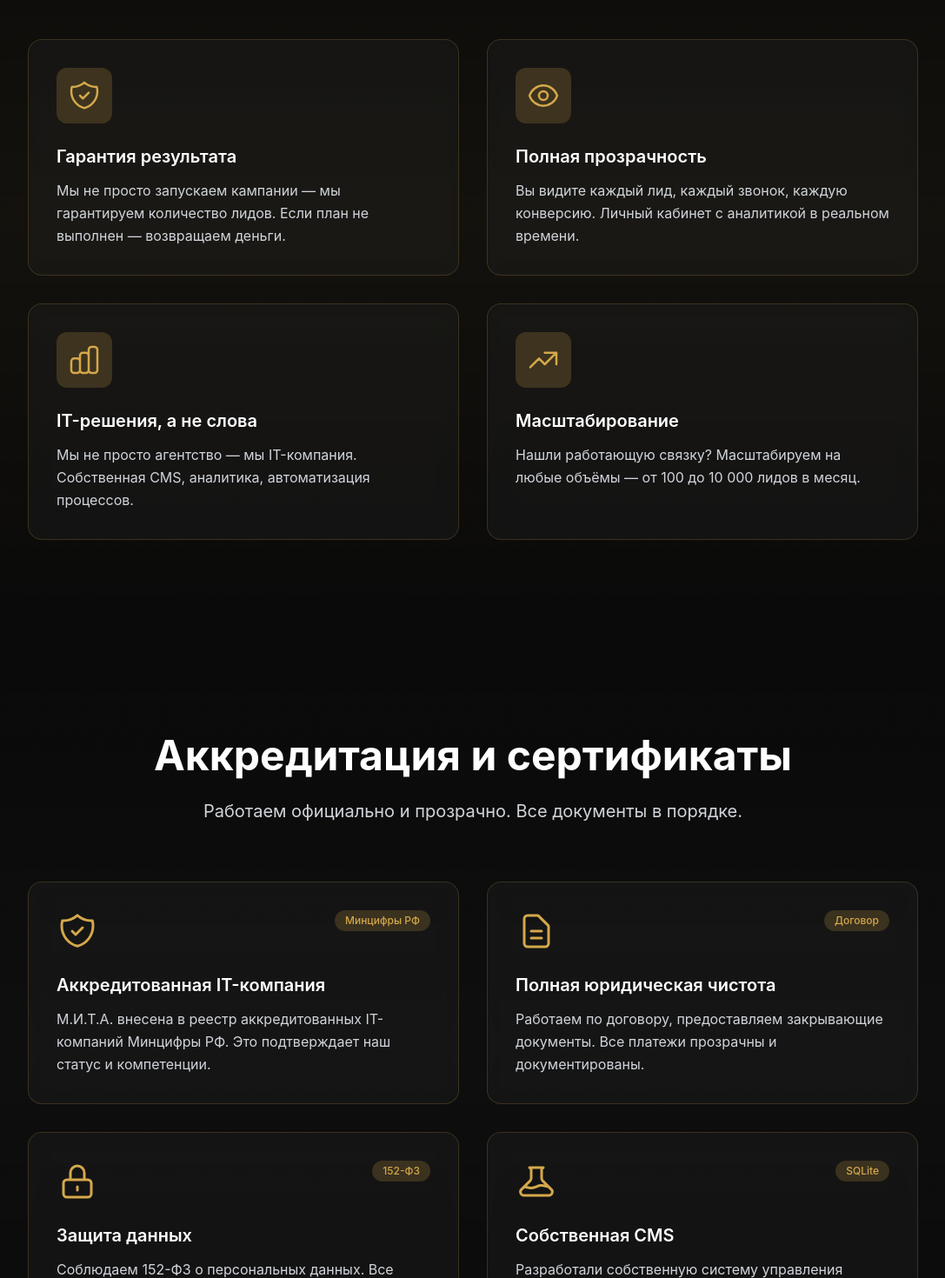
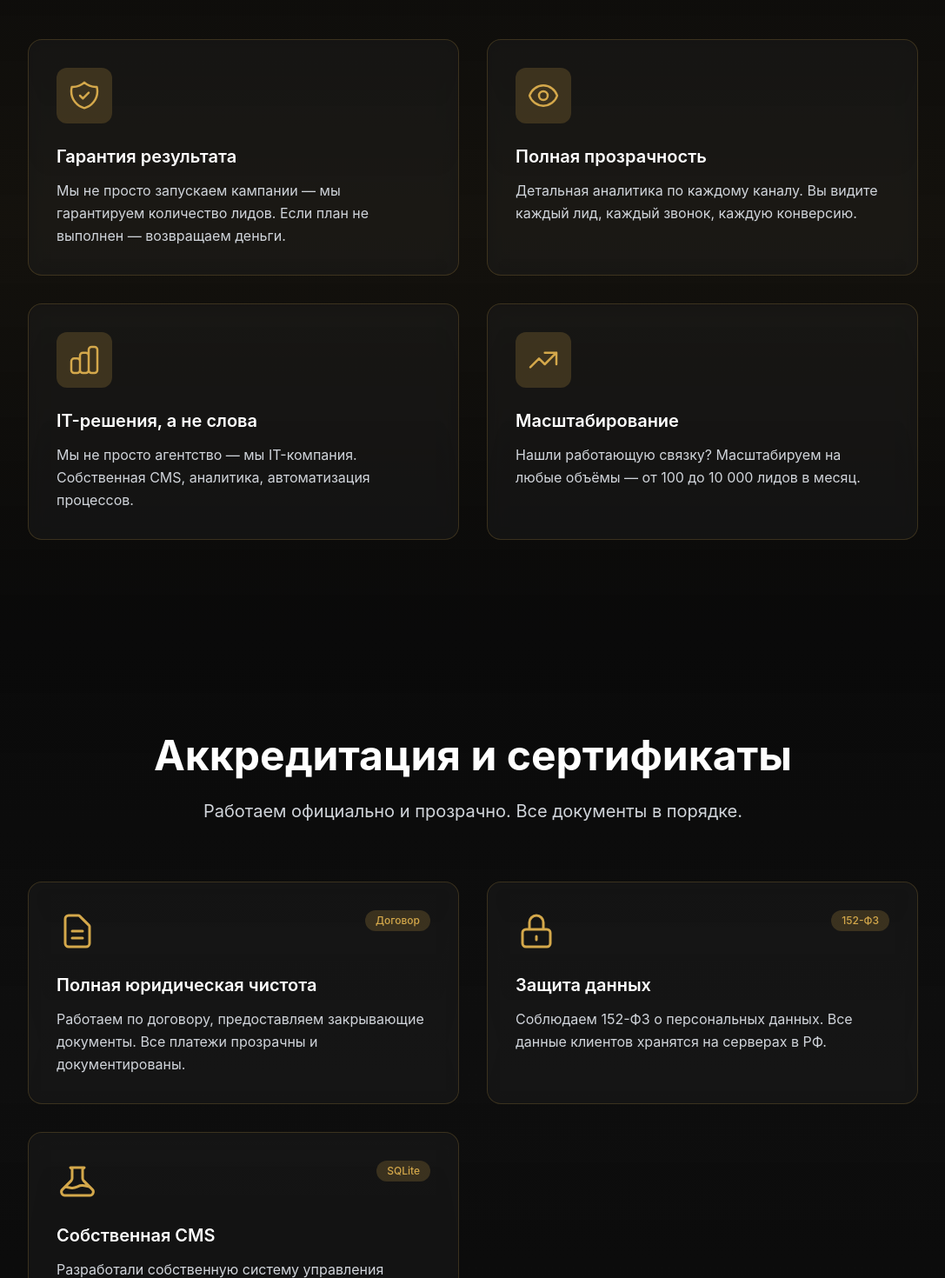
Before and after one commit to iac-iac-iac/mita-marketing-agency, a Next.js app: page / in a window 1280 px wide. Shown: the part 3734-5204 px from the top of the page at 87% size, without its empty margins (96-1183 px from the left). Built offline with nearby package versions, Linux system fonts and the light colour scheme; no server answers; the database is empty.

Commit message:
fix: remove IT accreditation badge, update transparency description, sync hero media on server

```diff
--- a/src/components/blocks/Accreditations.tsx
+++ b/src/components/blocks/Accreditations.tsx
@@ -16,16 +16,6 @@ interface AccreditationsProps {
 }
 
 const defaultItems: CertificationItem[] = [
-  {
-    icon: (
-      <svg className="w-12 h-12" fill="none" stroke="currentColor" viewBox="0 0 24 24">
-        <path strokeLinecap="round" strokeLinejoin="round" strokeWidth={1.5} d="M9 12l2 2 4-4m5.618-4.016A11.955 11.955 0 0112 2.944a11.955 11.955 0 01-8.618 3.04A12.02 12.02 0 003 9c0 5.591 3.824 10.29 9 11.622 5.176-1.332 9-6.03 9-11.622 0-1.042-.133-2.052-.382-3.016z" />
-      </svg>
-    ),
-    title: 'Аккредитованная IT-компания',
-    description: 'М.И.Т.А. внесена в реестр аккредитованных IT-компаний Минцифры РФ. Это подтверждает наш статус и компетенции.',
-    badge: 'Минцифры РФ',
-  },
   {
     icon: (
       <svg className="w-12 h-12" fill="none" stroke="currentColor" viewBox="0 0 24 24">
--- a/src/components/blocks/WhyChooseUs.tsx
+++ b/src/components/blocks/WhyChooseUs.tsx
@@ -32,7 +32,7 @@ const defaultPrinciples: PrincipleItem[] = [
       </svg>
     ),
     title: 'Полная прозрачность',
-    description: 'Вы видите каждый лид, каждый звонок, каждую конверсию. Личный кабинет с аналитикой в реальном времени.',
+    description: 'Детальная аналитика по каждому каналу. Вы видите каждый лид, каждый звонок, каждую конверсию.',
   },
   {
     icon: (
```
